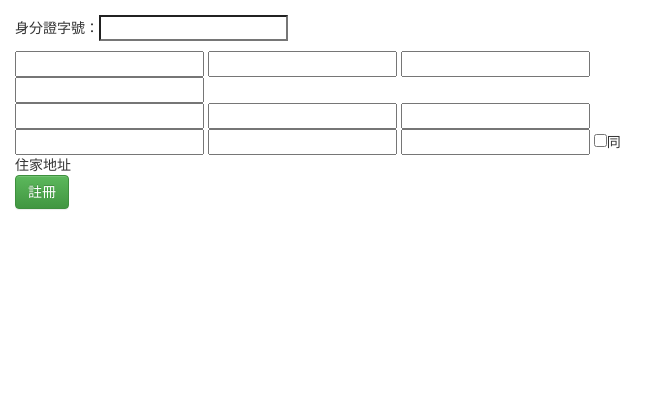
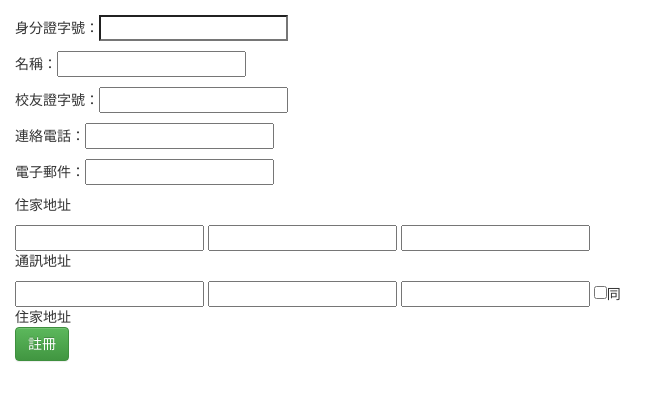
Before and after one commit to arashi1214/Visitor-Registration, a Django app: page /sign_in/ in a window 1280 px wide. Shown: the top 401 px of the page, without its empty margins (0-668 px from the left). Run offline with Django 3.2, Linux system fonts and the light colour scheme; some libraries are stand-ins or nearby versions.

Commit message:
註冊完畢後發送通知信

```diff
--- a/mysite/library/views.py
+++ b/mysite/library/views.py
@@ -7,23 +7,7 @@ from .forms import SignInForm, RegisterForm
 from django.core.mail import EmailMessage
 from django.conf import settings
 from django.template.loader import render_to_string
-# from utils.token import Token
-# from django.core.mail import send_mail
 
-# token_confirm = Token(SECRET_KEY)
-
-# class Token():
-# 	def __init__(self,security_key):
-# 		self.security_key = security_key
-# 		self.salt = base64.encodestring(security_key)
-# 	def generate_validate_token(self,username):
-# 		serializer = utsr(self.security_key)
-# 		return serializer.dumps(username,self.salt)
-# 	def confirm_validate_token(self,token,expiration=3600):
-# 		serializer = utsr(self.security_key)
-# 		return serializer.loads(token,
-# 		salt=self.salt,
-# 		max_age=expiration)
 
 def sign_in(request):
 
@@ -45,8 +29,25 @@ def sign_in(request):
 		data = visitor.objects.create(visitor_id=visitor_id, visitor_name=visitor_name, Alumni_id=Alumni_id, phone_num=phone_num, email=email, home_address=home_address, connect_address=connect_address)
 		data.save()
 
+		# 寄送email
+		# 電子郵件內容樣板(html)
+		# email_template = render_to_string(
+		# 	'base.html',
+		# 	{'username': request.user.username}
+		# )
+
+		email = EmailMessage(
+			'註冊成功通知信',  # 電子郵件標題
+			"email_template",  # 電子郵件內容
+			settings.EMAIL_HOST_USER,  # 寄件者
+			[email]  # 收件者
+		)
+
+		email.fail_silently = False
+		email.send()
 
 	return render(request, 'sign_in.html', context)
+
 
 def register(request):
 	form = RegisterForm()
--- a/mysite/templates/sign_in.html
+++ b/mysite/templates/sign_in.html
@@ -464,6 +464,8 @@
 
 		if(checking % 10 != 0){
 			id_input.style.backgroundColor = "red";
+		}else{
+			id_input.style.backgroundColor = "white";
 		}
 	}
 
@@ -478,11 +480,12 @@
 	<div class="form-group">
 		<div class="form-group col-md-6">
 			<div onchange="CheckVisitorId()"><p>身分證字號：{{ form.visitor_id }}</p></div>
-			{{ form.visitor_name }}
-			{{ form.Alumni_id }}
-			{{ form.phone_num }}
-			{{ form.email }}
+			<p>名稱：{{ form.visitor_name }}</p>
+			<p>校友證字號：{{ form.Alumni_id }}</p>
+			<p>連絡電話：{{ form.phone_num }}</p>
+			<p>電子郵件：{{ form.email }}</p>
 
+			<p>住家地址</p>
 			<div>
 				<input type="text" name="home_address_city" list="home_cities" onchange="UpdateData('home')" id="ha1">
 				<datalist id="home_cities">
@@ -495,6 +498,7 @@
 				<input type="text" name="home_address" id="ha3">
 			</div>
 
+			<p>通訊地址</p>
 			<div>
 				<input type="text" name="mail_address_city" list="mail_cities" onchange="UpdateData('mail')" id="ma1">
 				<datalist id="mail_cities">
```
Also changed, not shown: mysite/db.sqlite3.
